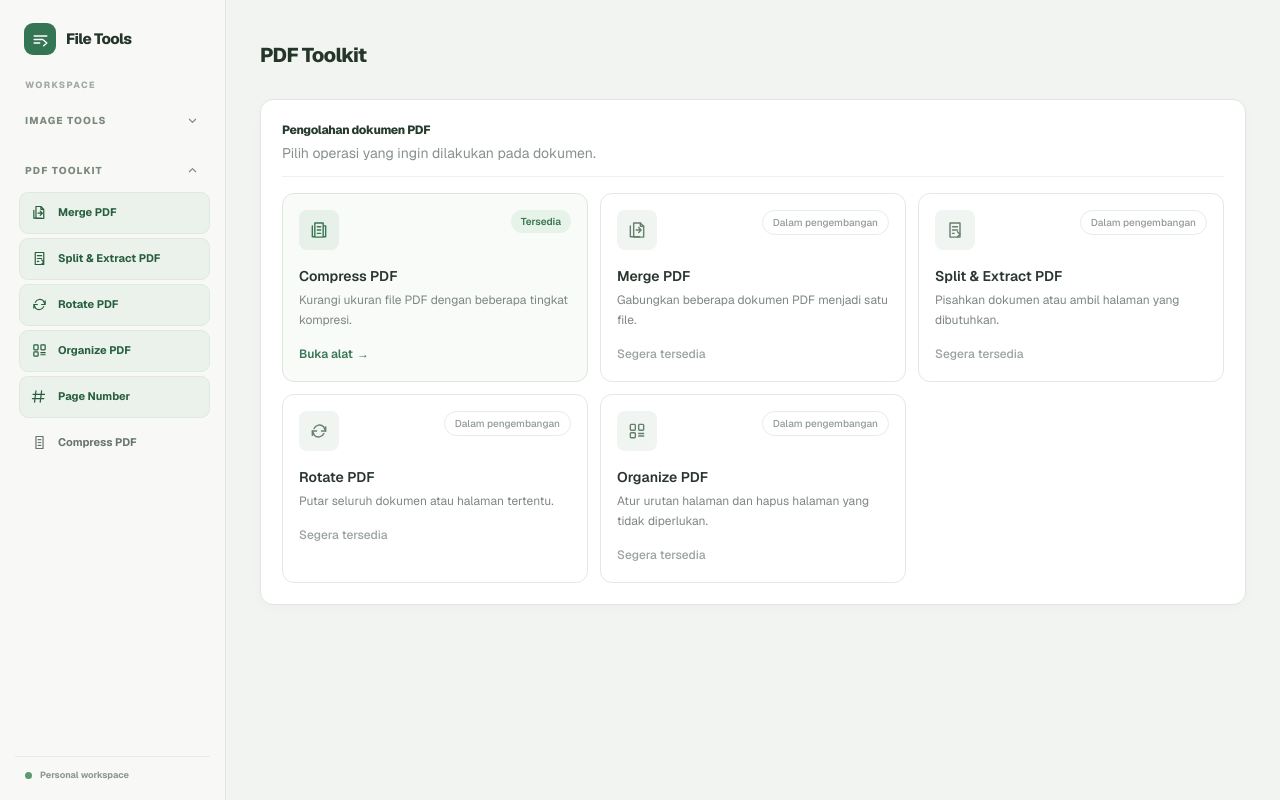
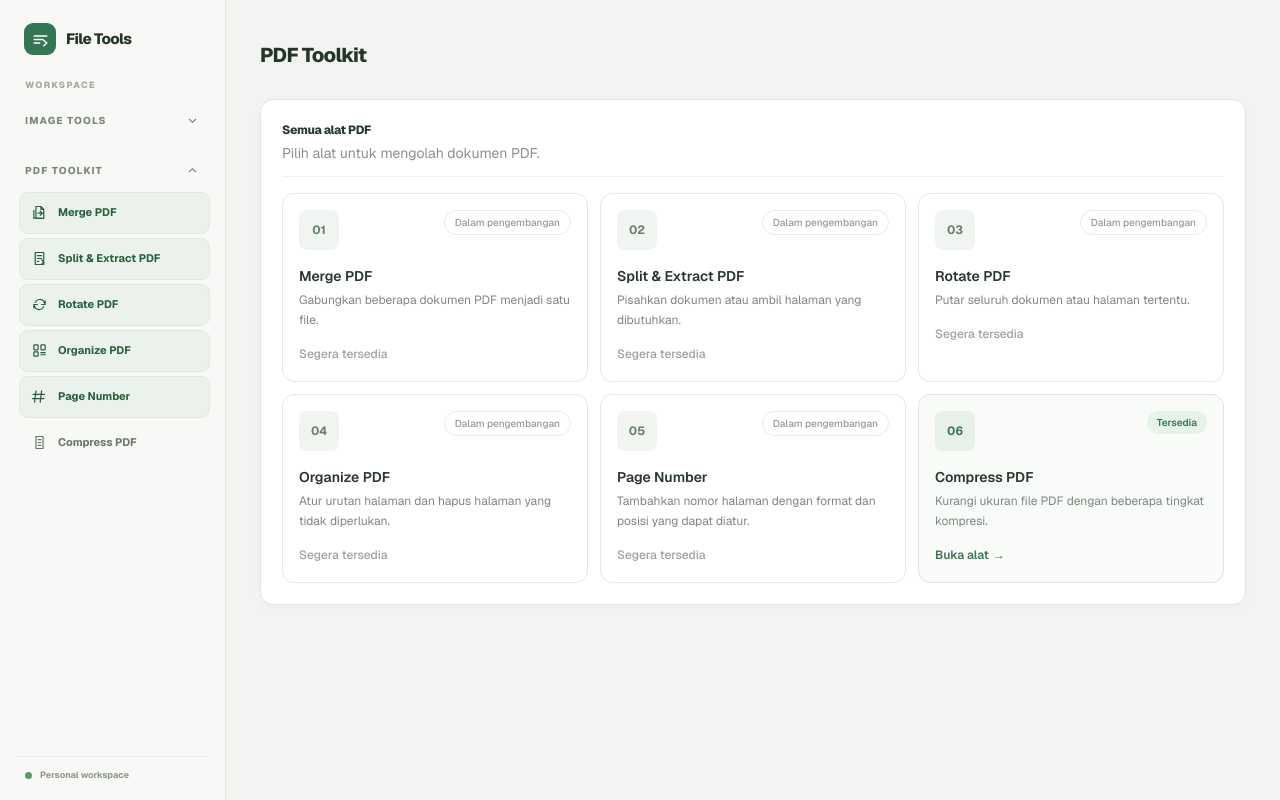
Before and after one commit to adhen10/remove-bg, a Next.js app in the folder frontend/: page /pdf-tools in a window 1280 px wide. Built offline with nearby package versions, Linux system fonts and the light colour scheme.

Commit message:
feat: list planned PDF toolkit tools

```diff
--- a/frontend/app/pdf-tools/page.tsx
+++ b/frontend/app/pdf-tools/page.tsx
@@ -2,50 +2,11 @@ import Link from "next/link";
 import SiteHeader from "@/components/SiteHeader";
 
 const TOOLS = [
-    {
-        number: "01",
-        title: "Merge PDF",
-        description: "Gabungkan beberapa dokumen PDF menjadi satu file.",
-        status: "Dalam pengembangan",
-        icon: (
-            <svg viewBox="0 0 24 24" fill="none" stroke="currentColor" strokeWidth="1.7" strokeLinecap="round" strokeLinejoin="round" aria-hidden="true">
-                <path d="M8 3.5h8l4 4v13H8z" /><path d="M16 3.5v4h4M4 7v13h11M11 12h6M14 9l3 3-3 3" />
-            </svg>
-        ),
-    },
-    {
-        number: "02",
-        title: "Split & Extract PDF",
-        description: "Pisahkan dokumen atau ambil halaman yang dibutuhkan.",
-        status: "Dalam pengembangan",
-        icon: (
-            <svg viewBox="0 0 24 24" fill="none" stroke="currentColor" strokeWidth="1.7" strokeLinecap="round" strokeLinejoin="round" aria-hidden="true">
-                <path d="M6 3.5h12v17H6zM9 8h6M9 12h6M9 16h2" /><path d="m15 14 3 3-3 3" />
-            </svg>
-        ),
-    },
-    {
-        number: "03",
-        title: "Rotate PDF",
-        description: "Putar seluruh dokumen atau halaman tertentu.",
-        status: "Dalam pengembangan",
-        icon: (
-            <svg viewBox="0 0 24 24" fill="none" stroke="currentColor" strokeWidth="1.7" strokeLinecap="round" strokeLinejoin="round" aria-hidden="true">
-                <path d="M20 7v5h-5M4 17v-5h5" /><path d="M6.1 9a7 7 0 0 1 11.5-2L20 12M4 12l2.4 5a7 7 0 0 0 11.5-2" />
-            </svg>
-        ),
-    },
-    {
-        number: "04",
-        title: "Organize PDF",
-        description: "Atur urutan halaman dan hapus halaman yang tidak diperlukan.",
-        status: "Dalam pengembangan",
-        icon: (
-            <svg viewBox="0 0 24 24" fill="none" stroke="currentColor" strokeWidth="1.7" strokeLinecap="round" strokeLinejoin="round" aria-hidden="true">
-                <rect x="4" y="4" width="6" height="7" rx="1" /><rect x="14" y="4" width="6" height="7" rx="1" /><rect x="4" y="14" width="6" height="6" rx="1" /><path d="M14 15h6M14 18h6" />
-            </svg>
-        ),
-    },
+    { id: "merge-pdf", number: "01", title: "Merge PDF", description: "Gabungkan beberapa dokumen PDF menjadi satu file." },
+    { id: "split-pdf", number: "02", title: "Split & Extract PDF", description: "Pisahkan dokumen atau ambil halaman yang dibutuhkan." },
+    { id: "rotate-pdf", number: "03", title: "Rotate PDF", description: "Putar seluruh dokumen atau halaman tertentu." },
+    { id: "organize-pdf", number: "04", title: "Organize PDF", description: "Atur urutan halaman dan hapus halaman yang tidak diperlukan." },
+    { id: "page-number", number: "05", title: "Page Number", description: "Tambahkan nomor halaman dengan format dan posisi yang dapat diatur." },
 ];
 
 export default function PdfToolsPage() {
@@ -53,46 +14,32 @@ export default function PdfToolsPage() {
         <main className="workspace-shell">
             <SiteHeader />
             <div className="workspace-main">
-                <header className="tool-topbar">
-                    <h1 className="tool-topbar-title">PDF Toolkit</h1>
-                </header>
-
+                <header className="tool-topbar"><h1 className="tool-topbar-title">PDF Toolkit</h1></header>
                 <section className="workspace-panel">
                     <div className="panel-heading">
-                        <div>
-                            <h2 className="panel-title">Pengolahan dokumen PDF</h2>
-                            <p className="text-sm text-[#879189] mt-1">Pilih operasi yang ingin dilakukan pada dokumen.</p>
-                        </div>
+                        <div><h2 className="panel-title">Semua alat PDF</h2><p className="text-sm text-[#879189] mt-1">Pilih alat untuk mengolah dokumen PDF.</p></div>
                     </div>
-
                     <div className="grid grid-cols-1 sm:grid-cols-2 xl:grid-cols-3 gap-3">
-                        <Link href="/compress-pdf" className="group rounded-xl border border-[#dce8dd] bg-[#f8fbf8] p-4 transition hover:-translate-y-0.5 hover:border-[#9bb9a0] hover:shadow-sm">
+                        {TOOLS.map((tool) => (
+                            <article id={tool.id} key={tool.id} className="scroll-mt-5 rounded-xl border border-[#e4e8e3] bg-white p-4">
+                                <div className="flex items-start justify-between gap-3">
+                                    <span className="flex h-10 w-10 items-center justify-center rounded-lg bg-[#f1f5f1] text-[#66806d] text-xs font-bold">{tool.number}</span>
+                                    <span className="rounded-full border border-[#e8ece7] px-2.5 py-1 text-[10px] font-medium text-[#929b94]">Dalam pengembangan</span>
+                                </div>
+                                <h3 className="mt-4 text-sm font-semibold text-[#29362e]">{tool.title}</h3>
+                                <p className="mt-1 text-xs leading-5 text-[#7d8780]">{tool.description}</p>
+                                <span className="mt-4 inline-flex text-xs font-medium text-[#9aa39c]">Segera tersedia</span>
+                            </article>
+                        ))}
+                        <Link href="/compress-pdf" id="compress-pdf" className="scroll-mt-5 group rounded-xl border border-[#dce8dd] bg-[#f8fbf8] p-4 transition hover:-translate-y-0.5 hover:border-[#9bb9a0] hover:shadow-sm">
                             <div className="flex items-start justify-between gap-3">
-                                <span className="flex h-10 w-10 items-center justify-center rounded-lg bg-[#e8f1e9] text-[#397653] [&_svg]:h-5 [&_svg]:w-5">
-                                    <svg viewBox="0 0 24 24" fill="none" stroke="currentColor" strokeWidth="1.7" strokeLinecap="round" strokeLinejoin="round" aria-hidden="true">
-                                        <path d="M7 3.5h10v17H7zM10 8h4M10 12h4M10 16h4M4 7v13h3M17 7h3v13h-3" />
-                                    </svg>
-                                </span>
+                                <span className="flex h-10 w-10 items-center justify-center rounded-lg bg-[#e8f1e9] text-[#397653] text-xs font-bold">06</span>
                                 <span className="rounded-full bg-[#e7f2e8] px-2.5 py-1 text-[10px] font-semibold text-[#397653]">Tersedia</span>
                             </div>
                             <h3 className="mt-4 text-sm font-semibold text-[#29362e]">Compress PDF</h3>
                             <p className="mt-1 text-xs leading-5 text-[#7d8780]">Kurangi ukuran file PDF dengan beberapa tingkat kompresi.</p>
                             <span className="mt-4 inline-flex items-center gap-1 text-xs font-semibold text-[#397653]">Buka alat <span aria-hidden="true">→</span></span>
                         </Link>
-
-                        {TOOLS.map((tool) => (
-                            <article key={tool.number} className="rounded-xl border border-[#e4e8e3] bg-white p-4">
-                                <div className="flex items-start justify-between gap-3">
-                                    <span className="flex h-10 w-10 items-center justify-center rounded-lg bg-[#f1f5f1] text-[#66806d] [&_svg]:h-5 [&_svg]:w-5">
-                                        {tool.icon}
-                                    </span>
-                                    <span className="rounded-full border border-[#e8ece7] px-2.5 py-1 text-[10px] font-medium text-[#929b94]">{tool.status}</span>
-                                </div>
-                                <h3 className="mt-4 text-sm font-semibold text-[#29362e]">{tool.title}</h3>
-                                <p className="mt-1 text-xs leading-5 text-[#7d8780]">{tool.description}</p>
-                                <span className="mt-4 inline-flex text-xs font-medium text-[#9aa39c]">Segera tersedia</span>
-                            </article>
-                        ))}
                     </div>
                 </section>
             </div>
```
